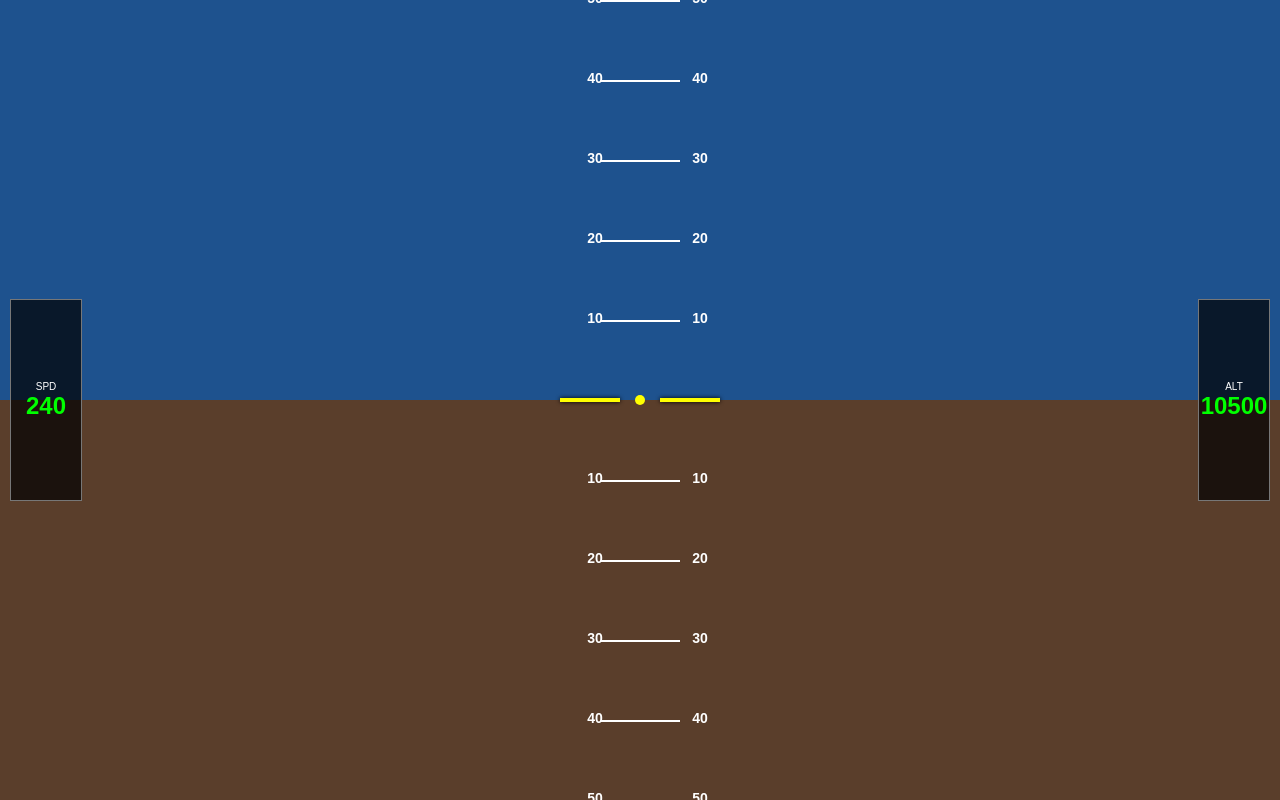
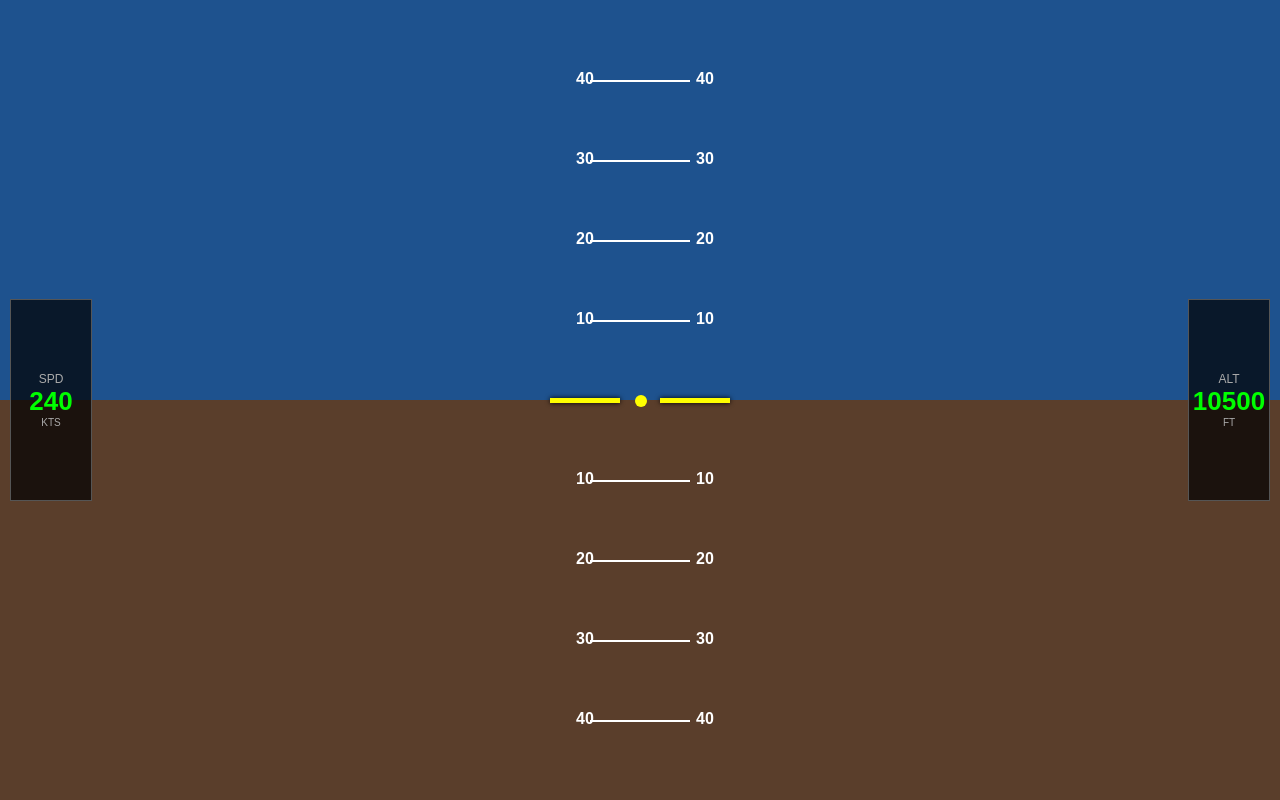
Before and after one commit to hamzatandogan61/horizon-indicator, a plain HTML site: page index.html in a window 1280 px wide. Both pictures are taken after a click on the button "SİSTEMLERİ BAŞLAT". Drawn offline with Linux system fonts and the light colour scheme.

Commit message:
Update index.html

```diff
--- a/index.html
+++ b/index.html
@@ -3,7 +3,7 @@
 <head>
     <meta charset="UTF-8">
     <meta name="viewport" content="width=device-width, initial-scale=1.0, maximum-scale=1.0, user-scalable=no">
-    <title>Hamza PFD - Pro Edition</title>
+    <title>Hamza PFD - Fixed Horizon</title>
     <style>
         body {
             margin: 0; padding: 0;
@@ -27,10 +27,10 @@
             overflow: hidden;
         }
 
-        /* Hareketli Ufuk ve Derece Çizgileri */
+        /* Ufuk Elemanı - Artık Sadece Yukarı Aşağı Kayacak */
         #horizon-element {
-            width: 300%; height: 600%;
-            position: absolute; top: -250%; left: -100%;
+            width: 100%; height: 600%;
+            position: absolute; top: -250%; left: 0;
             transition: transform 0.05s linear;
         }
 
@@ -40,11 +40,11 @@
             position: absolute;
         }
 
-        /* PITCH LADDER (Derece Çizgileri) */
+        /* Derece Çizgileri */
         .pitch-line {
             position: absolute;
             left: 50%;
-            width: 80px;
+            width: 100px;
             height: 2px;
             background-color: white;
             transform: translateX(-50%);
@@ -53,33 +53,33 @@
         .pitch-label {
             position: absolute;
             color: white;
-            font-size: 14px;
+            font-size: 16px;
             font-weight: bold;
-            width: 30px;
+            width: 40px;
             text-align: center;
         }
 
-        /* Yan Teypler (Hız ve İrtifa) */
+        /* Sabit Yan Göstergeler */
         .tape-container {
-            position: absolute; width: 70px; height: 200px;
-            background: rgba(0, 0, 0, 0.7); border: 1px solid #777;
+            position: absolute; width: 80px; height: 200px;
+            background: rgba(0, 0, 0, 0.7); border: 1px solid #555;
             z-index: 50; display: flex; flex-direction: column;
             align-items: center; justify-content: center;
         }
         #speed-tape { left: 10px; top: 50%; transform: translateY(-50%); }
         #alt-tape { right: 10px; top: 50%; transform: translateY(-50%); }
-        .tape-val { font-size: 24px; font-weight: bold; color: #00FF00; }
+        .tape-val { font-size: 26px; font-weight: bold; color: #00FF00; }
 
-        /* Sabit Uçak Sembolü */
+        /* Sabit Uçak Sembolü (Sarı) */
         #aircraft-ref {
             position: absolute; top: 50%; left: 50%;
             transform: translate(-50%, -50%);
-            width: 160px; height: 4px; z-index: 100;
+            width: 180px; height: 4px; z-index: 100;
         }
-        .wing { position: absolute; background: #ffff00; height: 4px; width: 60px; box-shadow: 0 0 4px #000; }
+        .wing { position: absolute; background: #ffff00; height: 5px; width: 70px; box-shadow: 0 0 5px #000; }
         .left-wing { left: 0; }
         .right-wing { right: 0; }
-        .nose-dot { position: absolute; left: 75px; top: -3px; width: 10px; height: 10px; background: #ffff00; border-radius: 50%; }
+        .nose-dot { position: absolute; left: 85px; top: -3px; width: 12px; height: 12px; background: #ffff00; border-radius: 50%; }
 
     </style>
 </head>
@@ -94,13 +94,15 @@
         </div>
 
         <div id="speed-tape" class="tape-container">
-            <span style="font-size: 10px;">SPD</span>
+            <span style="font-size: 12px; color: #aaa;">SPD</span>
             <span id="val-speed" class="tape-val">240</span>
+            <span style="font-size: 10px; color: #aaa;">KTS</span>
         </div>
 
         <div id="alt-tape" class="tape-container">
-            <span style="font-size: 10px;">ALT</span>
+            <span style="font-size: 12px; color: #aaa;">ALT</span>
             <span id="val-alt" class="tape-val">10500</span>
+            <span style="font-size: 10px; color: #aaa;">FT</span>
         </div>
 
         <div id="aircraft-ref">
@@ -116,30 +118,24 @@
         const startBtn = document.getElementById('start-btn');
         const screen = document.getElementById('pfd-screen');
 
-        // PITCH LADDER OLUŞTURUCU (10, 20, 30... Dereceler)
+        // Pitch Ladder Oluştur (10, 20, 30, 40 dereceler)
         function generatePitchScale() {
-            // Merkezin (0 derece) konumu ekranın tam ortasıdır
-            const centerOffset = window.innerHeight * 3; // horizon-element'in yarısı (basitleştirilmiş)
-
-            for (let i = -50; i <= 50; i += 10) {
-                if (i === 0) continue; // Ufuk çizgisi zaten gradient'in ortası
+            for (let i = -40; i <= 40; i += 10) {
+                if (i === 0) continue;
 
                 const line = document.createElement('div');
                 line.className = 'pitch-line';
-                // 1 derece = 8 piksel kaydırma (CSS'teki hassasiyetle aynı olmalı)
-                const yPos = 50 - (i * 0.4); // % cinsinden pozisyon (yaklaşık)
+                // Her derece için 8 piksellik boşluk
+                const yOffset = i * 8;
+                line.style.top = `calc(50% - ${yOffset}px)`;
 
-                // Daha hassas piksel bazlı yerleşim
-                const topVal = `calc(50% - ${i * 8}px)`;
-                line.style.top = topVal;
-
-                // Sol ve Sağ Sayılar
-                [-60, 45].forEach(xOffset => {
+                // Sayıları ekle (Sol ve Sağ)
+                [-75, 45].forEach(x => {
                     const label = document.createElement('div');
                     label.className = 'pitch-label';
                     label.innerText = Math.abs(i);
-                    label.style.top = `calc(50% - ${i * 8 + 10}px)`;
-                    label.style.left = `calc(50% + ${xOffset}px)`;
+                    label.style.top = `calc(50% - ${yOffset + 10}px)`;
+                    label.style.left = `calc(50% + ${x}px)`;
                     pitchScale.appendChild(label);
                 });
 
@@ -150,24 +146,24 @@
         generatePitchScale();
 
         function handleOrientation(event) {
-            let roll = event.gamma;
             let beta = event.beta; // Telefonun dikey eğimi
 
-            if (roll === null || beta === null) return;
+            if (beta === null) return;
 
             // --- KALİBRASYON ---
-            // Telefon tam karşıya bakarken beta ~90 derecedir. Bunu 0 yapıyoruz.
+            // Telefon tam dik (duvara bakar gibi) iken beta ~90 derecedir.
+            // Bu konumu 0 (ufuk tam ortada) yapıyoruz.
             let adjustedPitch = beta - 90;
 
-            // Hassasiyet çarpanı (8)
+            // Dikey kaydırma miktarı (Hassasiyet: 8)
             let pitchPx = adjustedPitch * 8;
 
-            // Hem döndür hem dikey kaydır
-            horizon.style.transform = `rotate(${-roll}deg) translateY(${pitchPx}px)`;
+            // DİKKAT: Rotate (Roll) kaldırıldı! Sadece yukarı-aşağı (translateY)
+            horizon.style.transform = `translateY(${pitchPx}px)`;
 
-            // Görsel değerleri güncelle
-            document.getElementById('val-speed').innerText = 240 + Math.round(Math.random());
-            document.getElementById('val-alt').innerText = 10500 - Math.round(adjustedPitch * 15);
+            // Sayıları güncelle (Simülasyon efekti)
+            document.getElementById('val-speed').innerText = 240 + (Math.random() > 0.5 ? 1 : 0);
+            document.getElementById('val-alt').innerText = 10500 - Math.round(adjustedPitch * 12);
         }
 
         startBtn.addEventListener('click', () => {
```
